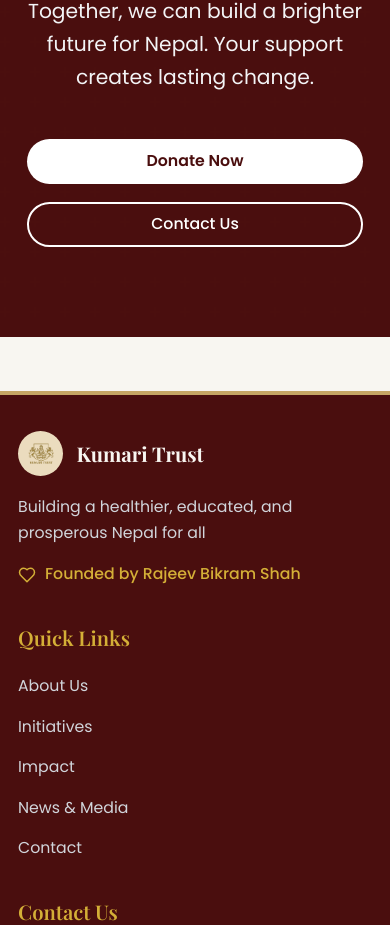
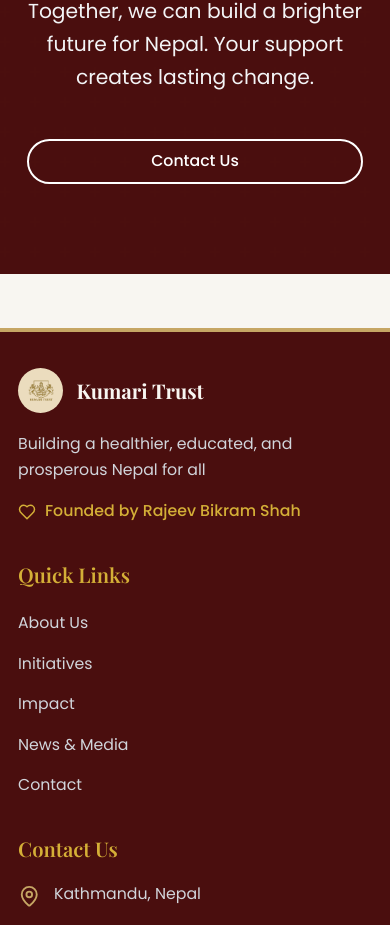
Before and after one commit to Pramudita29/kumari-trust, a React (Create React App) app: page / in a window 390 px wide. Shown: the part 3335-4260 px from the top of the page. Built offline with nearby package versions, Linux system fonts and the light colour scheme.

Commit message:
Remove "Donate Now" button from HomePage component

```diff
--- a/src/components/pages/HomePage.jsx
+++ b/src/components/pages/HomePage.jsx
@@ -211,13 +211,6 @@ export function HomePage({ onNavigate }) {
             <div className="flex flex-col sm:flex-row gap-4 justify-center items-center">
               <Button
                 size="lg"
-                onClick={() => onNavigate('getInvolved')}
-                className="w-full sm:w-auto bg-white text-[#4A0E0E] font-semibold px-8 py-4 rounded-full hover:bg-[#C6A664] hover:text-white transition-all duration-300"
-              >
-                Donate Now
-              </Button>
-              <Button
-                size="lg"
                 variant="outline"
                 onClick={() => onNavigate('contact')}
                 className="w-full sm:w-auto border-2 border-white text-white px-8 py-4 rounded-full hover:bg-white hover:text-[#4A0E0E] transition-all duration-300"
```
